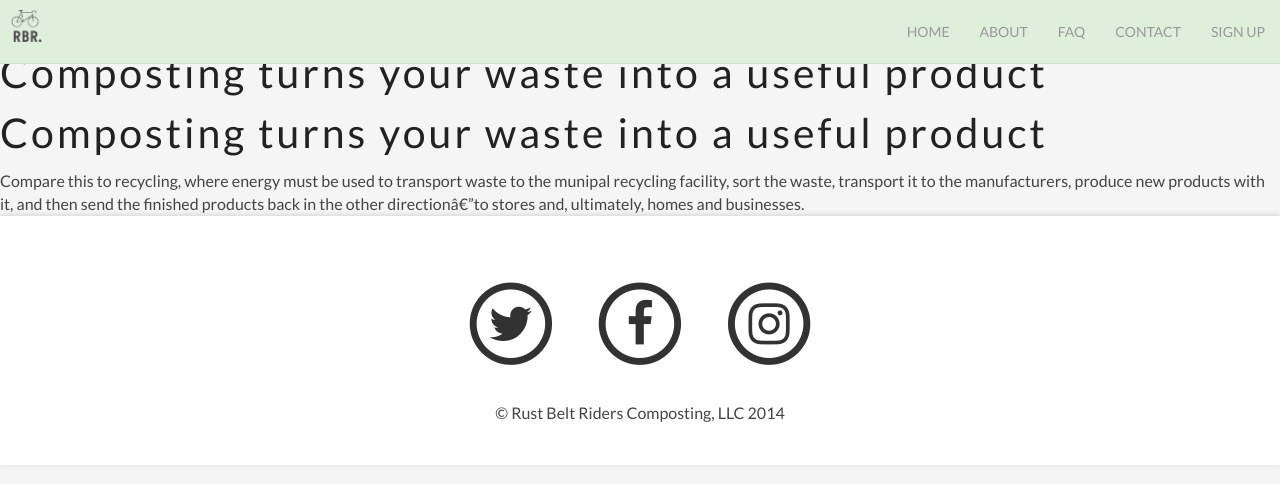
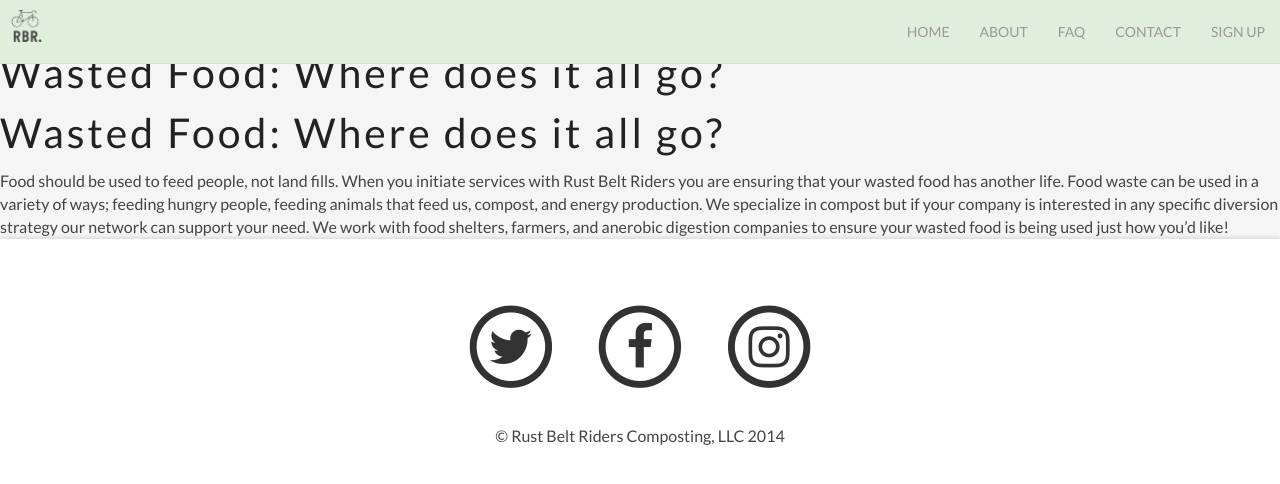
Before and after one commit to rbr-cleveland/rbr-cleveland.github.io, a Jekyll site: the page built from _posts/faq/2015-07-15-composting-turns-your-waste-into-a-useful-product.md, in a window 1280 px wide and 900 px high. Shown: the top 484 px of the window. Built offline with Jekyll 4.4.1, drawn with Linux system fonts in a browser that asks for light colours; nearby versions of some CDN libraries; comment, search, counter and statistics services are not loaded.

Commit message:
Updated 2015-07-15-composting-turns-your-waste-into-a-useful-product.md

```diff
--- a/_posts/faq/2015-07-15-composting-turns-your-waste-into-a-useful-product.md
+++ b/_posts/faq/2015-07-15-composting-turns-your-waste-into-a-useful-product.md
@@ -2,8 +2,9 @@
 layout: faq
 category: faq
 published: true
-title: Composting turns your waste into a useful product
+title: "Wasted Food: Where does it all go?"
 faqtype: compost
 ---
 
-Compare this to recycling, where energy must be used to transport waste to the munipal recycling facility, sort the waste, transport it to the manufacturers, produce new products with it, and then send the finished products back in the other directionâ€”to stores and, ultimately, homes and businesses.
+
+Food should be used to feed people, not land fills. When you initiate services with Rust Belt Riders you are ensuring that your wasted food has another life. Food waste can be used in a variety of ways; feeding hungry people, feeding animals that feed us, compost, and energy production. We specialize in compost but if your company is interested in any specific diversion strategy our network can support your need. We work with food shelters, farmers, and anerobic digestion companies to ensure your wasted food is being used just how you'd like!
```
